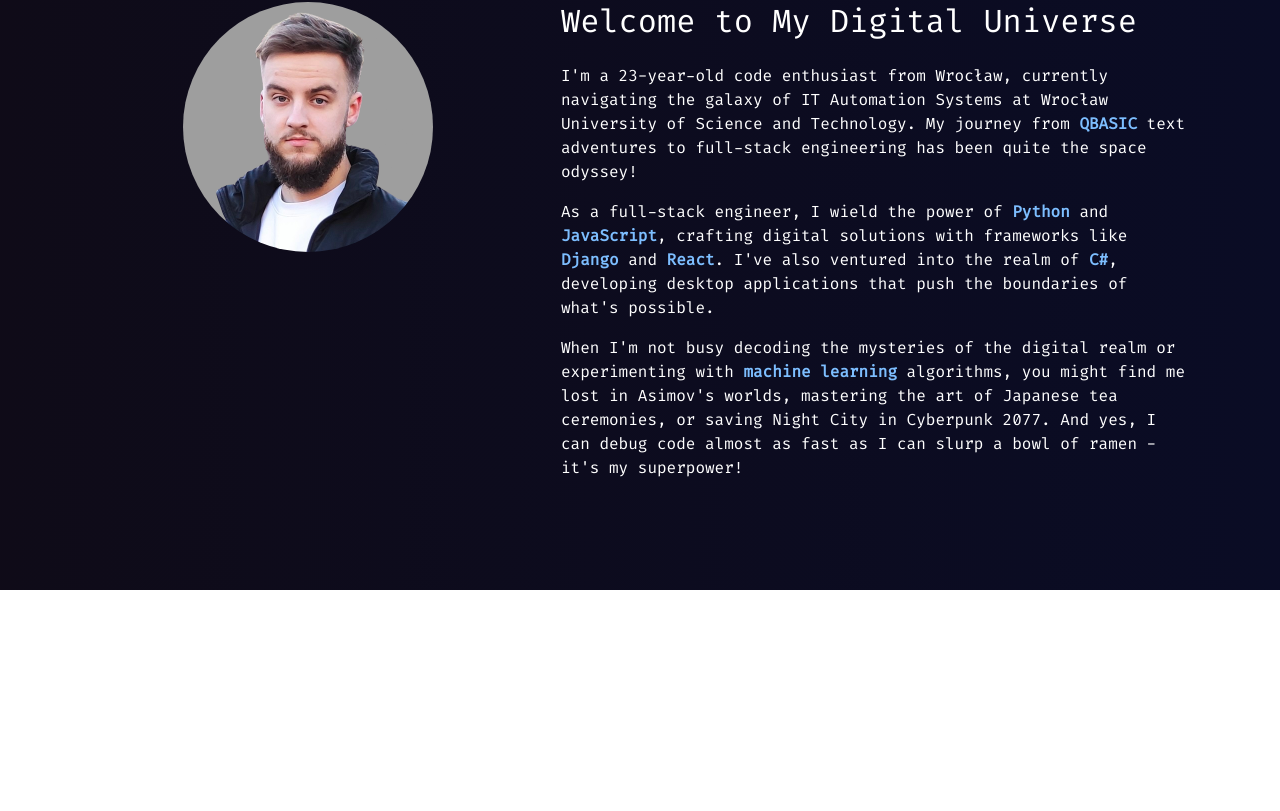
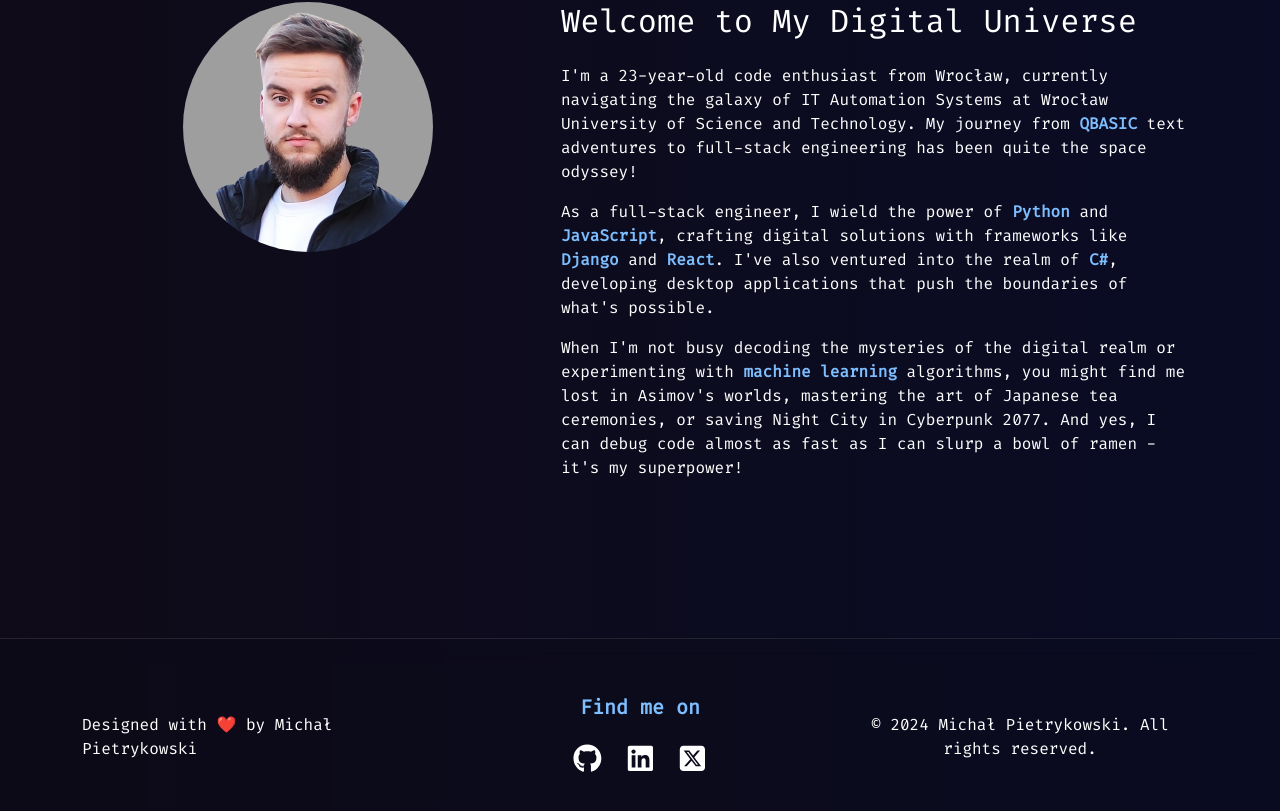
Before and after one commit to pietrykovsky/portfolio, a Next.js app: page / in a window 1280 px wide. Shown: the part 835-1646 px from the top of the page. Before the commit the page ends 1425 px from the top, so only its background shows below. Built offline with nearby package versions, Linux system fonts and the light colour scheme.

Commit message:
add footer

```diff
--- a/src/app/globals.css
+++ b/src/app/globals.css
@@ -75,7 +75,6 @@ button:focus {
   background: rgba(255, 255, 255, 0.9);
   border-radius: 10px;
 }
-
 
 /* --- NAVBAR --- */
 .fixed-top {
@@ -190,3 +189,46 @@ button:focus {
     transform: translateX(-50%) scaleX(1);
   }
 }
+
+/* --- FOOTER --- */
+.footer {
+  background-color: rgba(12, 11, 24, 0.3);
+  backdrop-filter: blur(10px);
+  padding: 2rem 0;
+  position: relative;
+  z-index: 1;
+  color: white;
+  border-top: 1px solid rgba(255, 255, 255, 0.1);
+}
+
+.footer h5 {
+  color: #7dbeff;
+  font-weight: bold;
+}
+
+.footer .social-icons {
+  display: flex;
+  justify-content: center;
+  gap: 1.5rem;
+}
+
+.footer .social-icon {
+  font-size: 1.8rem;
+  color: white;
+  transition: all 0.3s ease;
+}
+
+.footer .social-icon:hover {
+  color: #7dbeff;
+  transform: translateY(-3px);
+}
+
+@media (max-width: 767px) {
+  .footer {
+    text-align: center;
+  }
+
+  .footer .social-icons {
+    margin-top: 1rem;
+  }
+}
--- a/src/app/layout.js
+++ b/src/app/layout.js
@@ -1,9 +1,10 @@
 import "./globals.css";
 import "bootstrap/dist/css/bootstrap.min.css";
 
+import Container from "react-bootstrap/Container";
 import NavigationBar from "@/components/NavigationBar";
-import Container from "react-bootstrap/Container";
 import StarBackground from "@/components/Particles/StarBackground";
+import Footer from "@/components/Footer";
 
 export const metadata = {
   title: "pietrykovsky",
@@ -21,6 +22,7 @@ export default function RootLayout({ children }) {
         <Container className="main-container" fluid>
           {children}
         </Container>
+        <Footer />
       </body>
     </html>
   );
--- a/src/app/page.js
+++ b/src/app/page.js
@@ -35,7 +35,7 @@ export default function Home() {
           </Row>
         </Container>
       </Container>
-      <Container className="my-5 pt-5">
+      <Container className="my-5 py-5">
         <Row>
           <Col className="text-center p-3" md={5}>
             <Image
--- /dev/null
+++ b/src/components/Footer.js
@@ -0,0 +1,39 @@
+import React from 'react';
+import { Container, Row, Col } from 'react-bootstrap';
+import { FaGithub, FaLinkedin } from 'react-icons/fa';
+import { FaSquareXTwitter } from "react-icons/fa6";
+
+const Footer = () => {
+  const currentYear = new Date().getFullYear();
+
+  return (
+    <footer className="footer">
+      <Container>
+        <Row className="justify-content-between align-items-center py-4">
+          <Col md={4} className="text-md-start text-center mb-3 mb-md-0">
+            <p className="mb-0">Designed with ❤️ by Michał Pietrykowski</p>
+          </Col>
+          <Col md={4} className="text-center mb-3 mb-md-0 order-md-last">
+            <p className="mb-0">&copy; {currentYear} Michał Pietrykowski. All rights reserved.</p>
+          </Col>
+          <Col md={4} className="text-center mb-3 mb-md-0">
+            <h5 className="mb-3">Find me on</h5>
+            <div className="social-icons">
+              <a href="https://github.com/pietrykovsky" target="_blank" rel="noopener noreferrer" className="social-icon" aria-label="GitHub">
+                <FaGithub />
+              </a>
+              <a href="https://linkedin.com/in/pietrykovsky" target="_blank" rel="noopener noreferrer" className="social-icon" aria-label="LinkedIn">
+                <FaLinkedin />
+              </a>
+              <a href="https://x.com/pietrykovsky" target="_blank" rel="noopener noreferrer" className="social-icon" aria-label="X">
+                <FaSquareXTwitter />
+              </a>
+            </div>
+          </Col>
+        </Row>
+      </Container>
+    </footer>
+  );
+};
+
+export default Footer;
```
